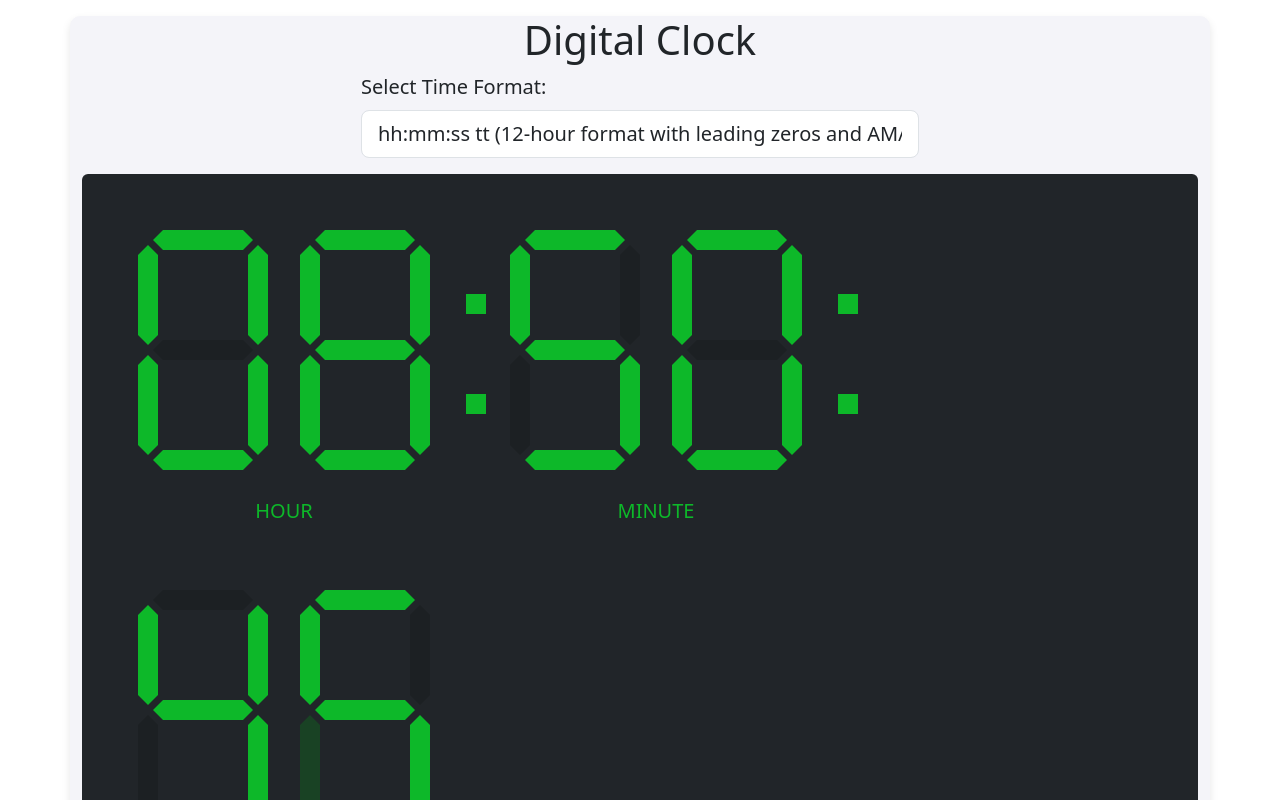
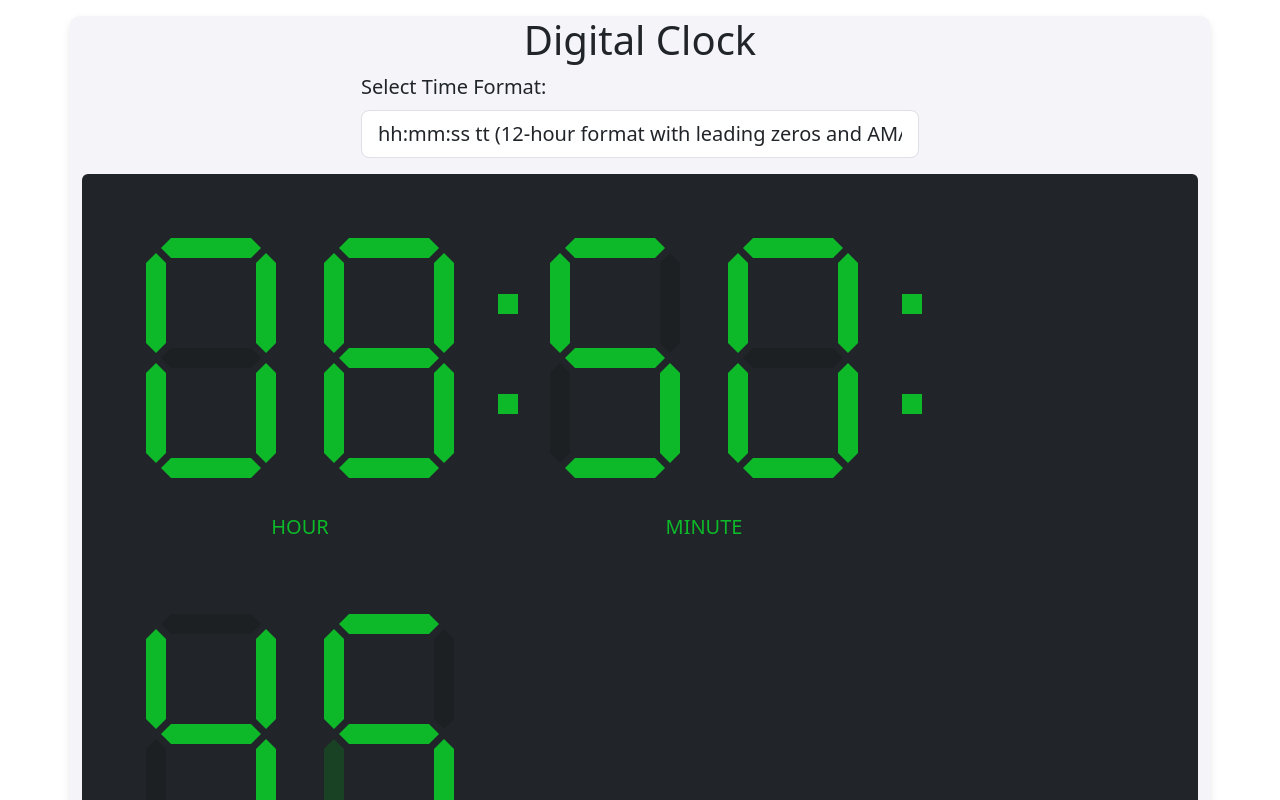
Before and after one commit to Hristo313/Digital-Clock, an Angular app: page /digital-clock in a window 1280 px wide. Shown: the top 800 px of the page. Built offline with nearby package versions, Linux system fonts and the light colour scheme.

Commit message:
add minor fixes

```diff
--- a/src/app/digital-clock/digital-segment/digital-segment/digital-segment.component.html
+++ b/src/app/digital-clock/digital-segment/digital-segment/digital-segment.component.html
@@ -1,4 +1,4 @@
-<svg class="d-inline-block m-3" width="130" height="240" viewBox="0 0 260 480">
+<svg class="d-inline-block m-4" width="130" height="240" viewBox="0 0 260 480">
   <use xlink:href="#unit-h" class="segment a" [ngClass]="{'active': isSegmentActive('a')}" x="30" y="0"></use>
   <use xlink:href="#unit-v" class="segment b" [ngClass]="{'active': isSegmentActive('b')}" x="220" y="30"></use>
   <use xlink:href="#unit-v" class="segment c" [ngClass]="{'active': isSegmentActive('c')}" x="220" y="250"></use>
--- a/src/app/digital-clock/digital-segment/digital-segment/digital-segment.component.ts
+++ b/src/app/digital-clock/digital-segment/digital-segment/digital-segment.component.ts
@@ -7,7 +7,6 @@ import { Component, Input } from '@angular/core';
 })
 export class DigitalSegmentComponent {
   @Input() digit: string = '';
-
   private segmentMap: { [key: string]: string[] } = {
     '0': ['a', 'b', 'c', 'd', 'e', 'f'],
     '1': ['b', 'c'],
```
Also changed, not shown: 1 other file (tests, documents, lock files or other folders).
